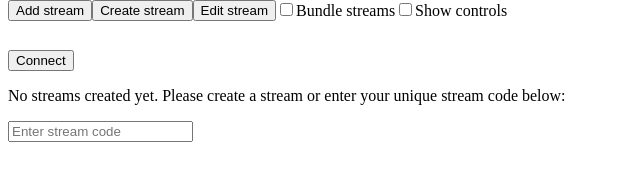
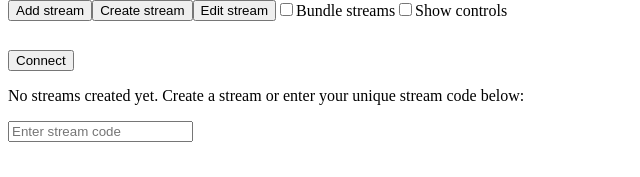
Before and after one commit to heindetotverreorg/scrollee, a Vue app in the folder client/: page / in a window 1280 px wide. Shown: the top 177 px of the page, without its empty margins (0-640 px from the left). Built offline with nearby package versions, Linux system fonts and the light colour scheme.

Commit message:
changed text

```diff
--- a/client/src/App.vue
+++ b/client/src/App.vue
@@ -42,7 +42,7 @@
                 <p>No streams added yet. Please add a stream.</p>
             </div>
             <div v-if="!hasStreamConfig" class="no-streams">
-                <p>No streams created yet. Please create a stream or enter your unique stream code below:</p>
+                <p>No streams created yet. Create a stream or enter your unique stream code below:</p>
                 <input placeholder="Enter stream code" type="text" v-model="uniqueID" />
             </div>
         </div>
```
